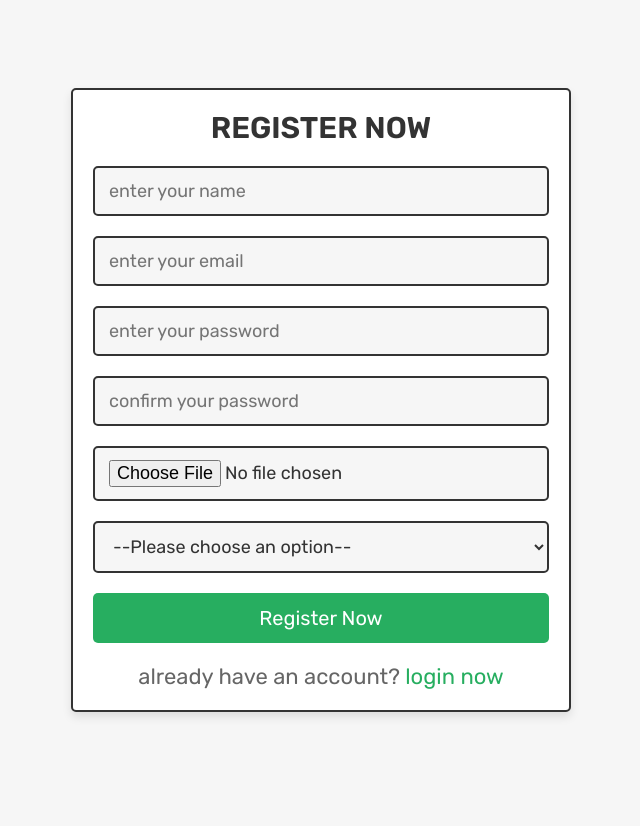
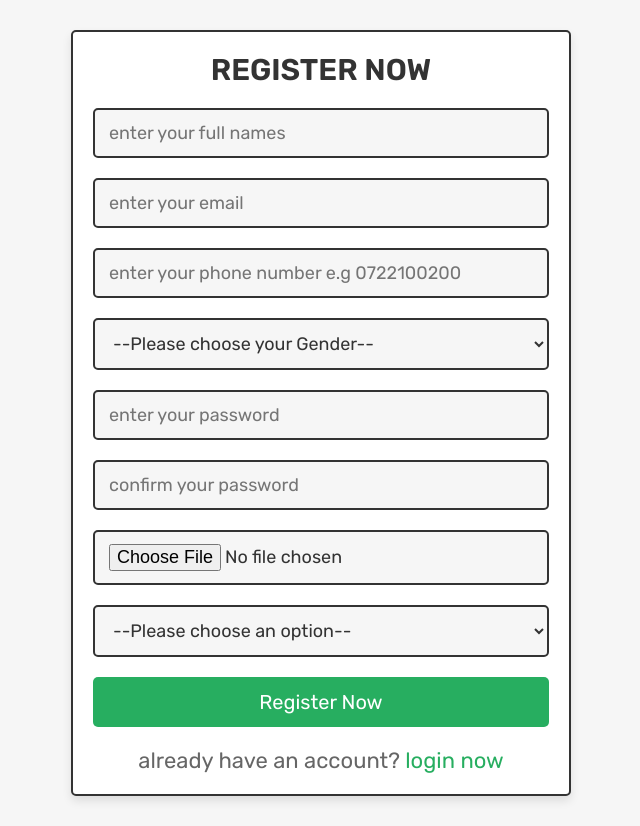
Before and after one commit to TeddyRaxspin/efarmskenya, a PHP site: page /register.php in a window 1280 px wide. Shown: the whole page, without its empty margins (319-959 px from the left). Before the commit the page ends 717 px from the top, so only its background shows below. Run offline with PHP 8.4, Linux system fonts and the light colour scheme; some libraries are stand-ins or nearby versions.

Commit message:
Added More Fields To Registration Page

```diff
--- a/register.php
+++ b/register.php
@@ -8,6 +8,8 @@ if(isset($_POST['submit'])){
    $name = filter_var($name, FILTER_SANITIZE_STRING);
    $email = $_POST['email'];
    $email = filter_var($email, FILTER_SANITIZE_STRING);
+   $phone_number = $_POST['phone_number'];
+   $gender = $_POST['gender'];
    $pass = md5($_POST['pass']);
    $pass = filter_var($pass, FILTER_SANITIZE_STRING);
    $cpass = md5($_POST['cpass']);
@@ -30,8 +32,8 @@ if(isset($_POST['submit'])){
       if($pass != $cpass){
          $message[] = 'confirm password not matched!';
       }else{
-         $insert = $conn->prepare("INSERT INTO `users`(name, email, password, image, user_type) VALUES(?,?,?,?,?)");
-         $insert->execute([$name, $email, $pass, $image, $user_type]);
+         $insert = $conn->prepare("INSERT INTO `users`(name, email, phone_number, gender, password, image, user_type) VALUES(?,?,?,?,?,?,?)");
+         $insert->execute([$name, $email, $phone_number, $gender, $pass, $image, $user_type]);
 
          if($insert){
             if($image_size > 20000000){
@@ -86,13 +88,19 @@ if(isset($message)){
 
    <form action="" enctype="multipart/form-data" method="POST">
       <h3>register now</h3>
-      <input type="text" name="name" class="box" placeholder="enter your name" required>
+      <input type="text" name="name" class="box" placeholder="enter your full names" required>
       <input type="email" name="email" class="box" placeholder="enter your email" required>
+      <input type="text" name="phone_number" class="box" placeholder="enter your phone number e.g 0722100200" required>
+       <select  class="box" name="gender" id="gender" required>
+           <option value="">--Please choose your Gender--</option>
+           <option value="male">Male</option>
+           <option value="female">Female</option>
+       </select>
       <input type="password" name="pass" class="box" placeholder="enter your password" required>
       <input type="password" name="cpass" class="box" placeholder="confirm your password" required>
       <input type="file" name="image" class="box" required accept="image/jpg, image/jpeg, image/png">
 
-       <select  class="box" name="user_type" id="user_type">
+       <select  class="box" name="user_type" id="user_type" required>
            <option value="">--Please choose an option--</option>
            <option value="farmer">Farmer</option>
            <option value="user">Customer</option>
```
Also changed, not shown: uploaded_img/pic-4.png (added).
